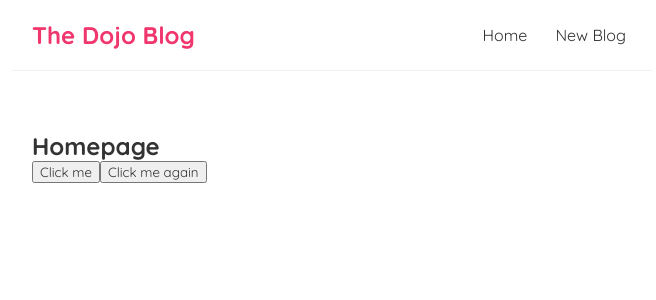
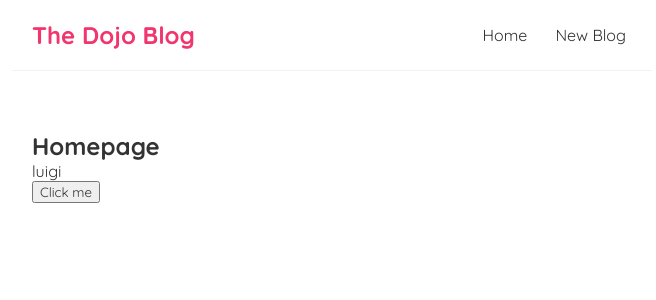
Before and after one commit to diegoallies/dojo-blog, a React (Create React App) app: page / in a window 1280 px wide. Shown: the top 300 px of the page, without its empty margins (308-964 px from the left). Built offline with nearby package versions, Linux system fonts and the light colour scheme.

Commit message:
changes class

```diff
--- a/src/Home.js
+++ b/src/Home.js
@@ -1,18 +1,24 @@
+import { useState } from "react";
+
 const Home = () => {
 
+    const [name, setName] = useState('luigi');
+
     const handleClick = (e) => {
-        console.log('hello, coders', e);
+        setName('clss');
     }
 
-    const handleClickAgain  = (name, e) => {
-        console.log('hello ' + name, e.target);
-    }
+
+    // const handleClickAgain  = (name, e) => {
+    //     console.log('hello ' + name, e.target);
+    // }
 
     return (
         <div className="home">
-            <h2>Homepage</h2>
+            <h2 className={name}>Homepage</h2>
+            <p>{name}</p>
             <button onClick={handleClick}>Click me</button>
-            <button onClick={(e) => handleClickAgain("Diego", e)}>Click me again</button>
+            {/* <button onClick={(e) => handleClickAgain("Diego", e)}>Click me again</button> */}
         </div>
     );
 
--- a/src/index.css
+++ b/src/index.css
@@ -33,3 +33,7 @@
   margin: 40px auto;
   padding: 20px;
 }
+
+.clss {
+  color: aqua;
+}
```
